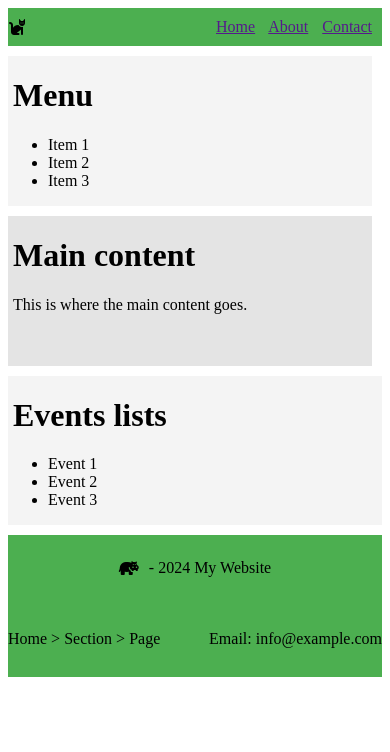
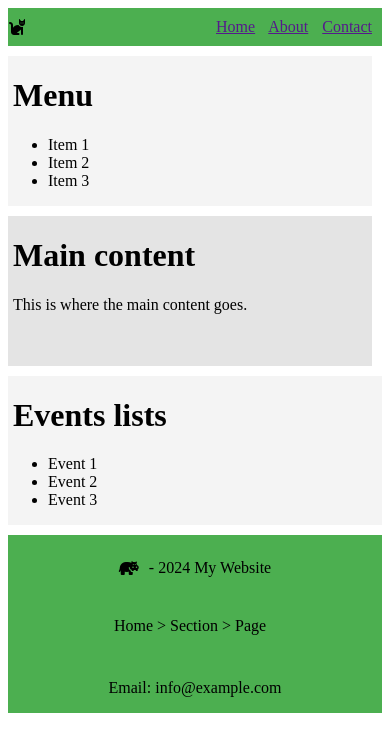
Before and after one commit to Repsej07/Html-cause-i-was-bored, a PHP site: page / in a window 390 px wide. Shown: the top 752 px of the page. Run offline with PHP 8.4, Linux system fonts and the light colour scheme; some libraries are stand-ins or nearby versions.

Commit message:
Made the footer more responsive

```diff
--- a/styles.css
+++ b/styles.css
@@ -57,7 +57,7 @@ html{
     .container { /*these are the rules for the main container if the width of the screen gets below 615px*/
     row-gap: 0px; /*sets the row gap to 0 cause otherwise there would have been a gap between item 5 and item 6*/
     grid-template-columns: 1fr 1fr 1fr 1fr 1fr; /*sets the columns of the grid to 1fr 1fr 1fr 1fr 1fr*/
-    grid-template-rows: 1cm 1fr 1fr 1fr 2cm 2cm ;   /*sets the rows of the grid to 1cm 1fr 1fr 1fr 2cm 2cm*/
+    grid-template-rows: 1cm 1fr 1fr 1fr 2cm 7em ;   /*sets the rows of the grid to 1cm 1fr 1fr 1fr 2cm 2cm*/
     grid-template-areas:  /*sets the areas of the grid to the following*/
     "header header header header header" /*this is the first row of the grid*/
     "sidebar1 sidebar1 sidebar1 sidebar1 sidebar1"  /*this is the second row of the grid*/
@@ -72,4 +72,7 @@ html{
         .item-5 { /*these are the rules for the items 5 if the width of the screen gets below 615px*/
             justify-content: center; /*aligns the items in the flex-box to the center*/
         }
+    .item-6{
+       flex-direction: column; /*makes sure that the <p> tags in item-6 stack on top of eachother instead of next to eacother*/
+    }
 }
```
